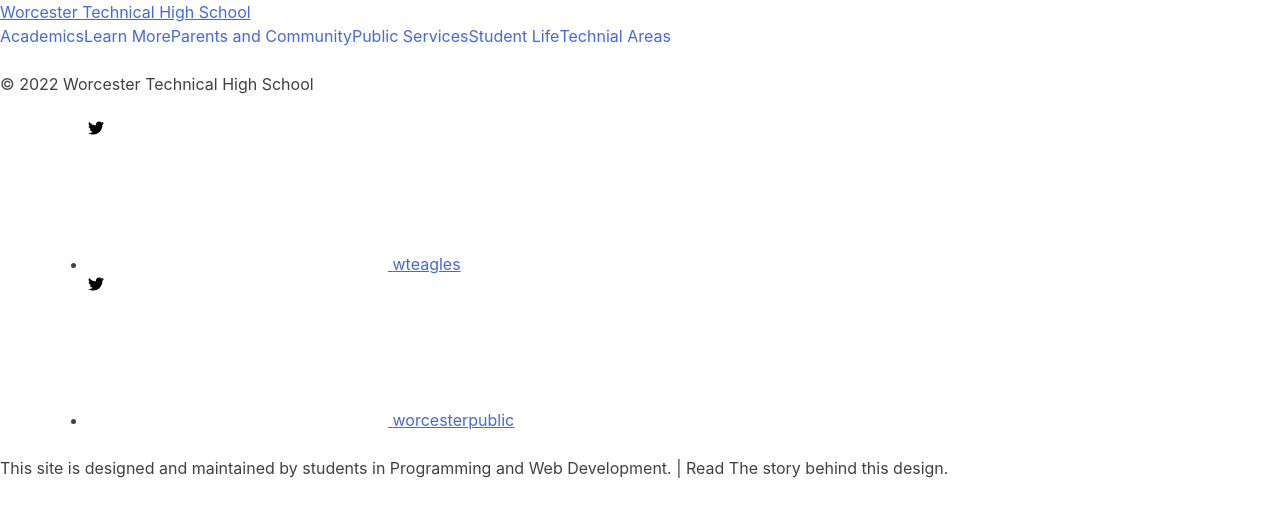
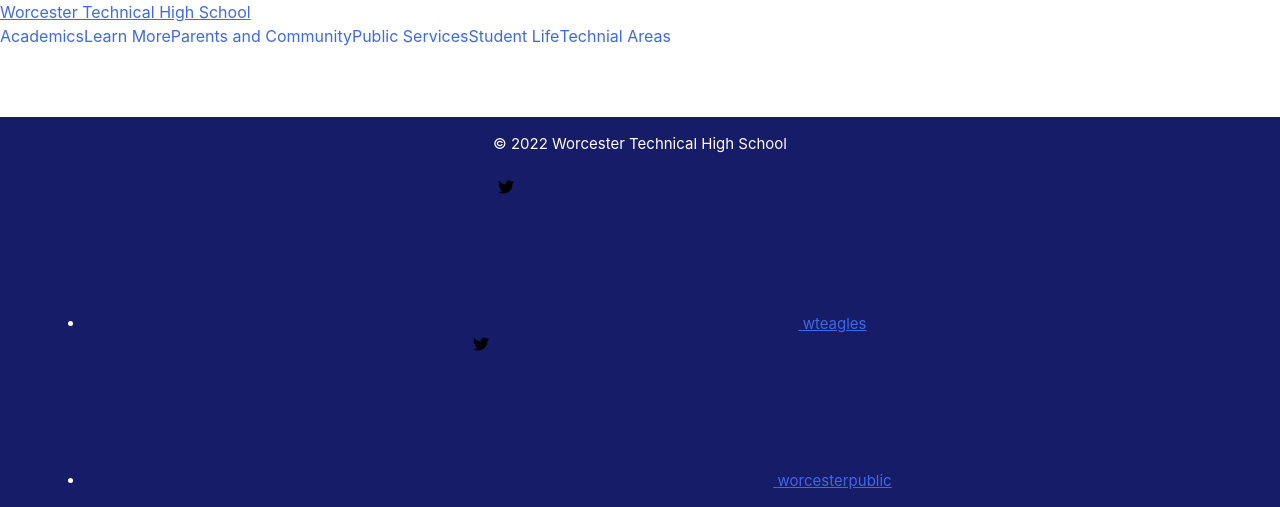
Before and after one commit to worcestertechnicalhighschool/techhigh.us, a Jekyll site: the page built from index.markdown, in a window 1280 px wide. Shown: the top 507 px of the page. Built offline with Jekyll 4.4.1, drawn with Linux system fonts in a browser that asks for light colours; grey boxes are pictures that could not be loaded.

Commit message:
footer rework

```diff
--- a/_includes/footer.html
+++ b/_includes/footer.html
@@ -10,7 +10,7 @@
   </div>
   <div class="footer-wps">
     <div class="wrapper row">
-      <div class="col"><img src="/assets/images/logos/wps-new-logo.webp" alt="Worcester Public Schools Logo"></div>
+      <div class="col"><img id="logo" src="/assets/images/logos/wps-new-logo.webp" alt="Worcester Public Schools Logo"></div>
       <div class="col">
         <p>The <a href="https://worcesterschools.org" target="_blank">Worcester Public Schools</a> is an Equal Opportunity/Affirmative Action Employer/Educational Institution and does not discriminate regardless of race, color, gender, age, religion, national origin, gender identity, marital status, sexual orientation, disability or homelessness. The Worcester Public Schools provides equal access to employment and the full range of general, occupational and vocational education programs. For more information relating to Equal Opportunity/Affirmative Action contact the Human Resource Manager, 20 Irving Street, Worcester, MA 01609, 508-799-3020.</p>
       </div>
--- a/_sass/style.scss
+++ b/_sass/style.scss
@@ -100,3 +100,6 @@
 /* Alignments
 --------------------------------------------- */
 @import "utilities/alignments";
+
+// techhigh.
+@import "./techhigh";
--- /dev/null
+++ b/_sass/techhigh.scss
@@ -0,0 +1,45 @@
+.site-footer {
+    padding:45px 0 20px;
+    font-size:15px;
+    line-height:24px;
+    color:#ffffff;
+    display: flex;
+    flex-wrap: wrap;
+}
+
+.footer-wths {
+    left: 0;
+    bottom: 0;
+    width: 100%;
+    background-color: rgb(23, 28, 105);
+    color: white;
+    text-align: center;
+}
+
+.wrapper-row {
+    object-fit: fill;
+}
+
+.footer-wps {
+    color: #26272b;
+    background-color: white;
+    display: flex;
+    justify-content: center;
+    align-content: center;
+    text-align: center;
+    margin: auto;
+    padding: 100px;
+}
+
+#logo {
+    height: 3in;
+    width: 3in;
+    float: left;
+    @media (max-width: 720px) {
+        height: 2in;
+        width: 2in;
+    }
+}
+
+.col {
+}
```
